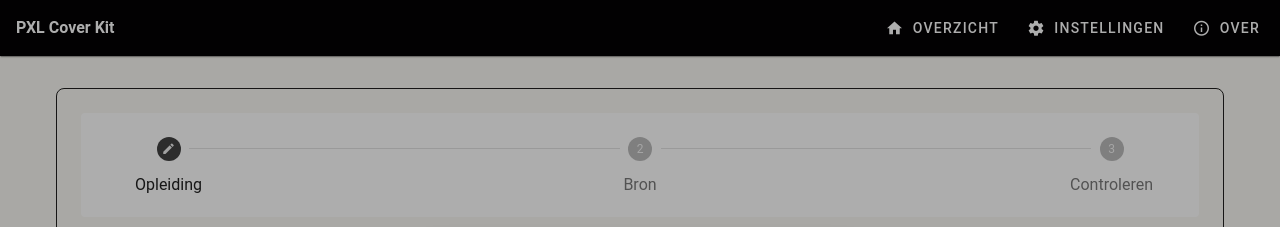
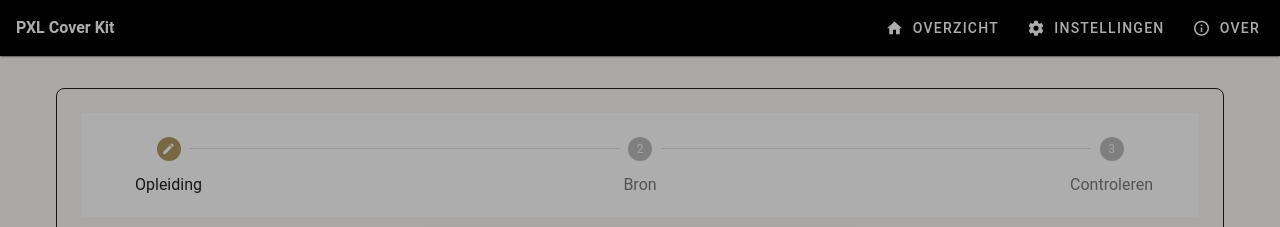
Before and after one commit to tomcoolpxl/pxl-coverkit, a Vue app: page /#/cards/new in a window 1280 px wide. Shown: the top 227 px of the page. Built offline with nearby package versions, Linux system fonts and the light colour scheme.

Commit message:
style(wizard): highlight active step in brand color for better visibility

```diff
--- a/src/features/overview/OverviewPage.vue
+++ b/src/features/overview/OverviewPage.vue
@@ -278,11 +278,10 @@ function handleDeleteConfirm() {
     <template v-else>
       <div v-for="group in groupedCards" :key="group.year" class="mb-6">
         <div class="d-flex align-center ga-3 mb-3">
-          <h2 class="text-h6 mb-0">Academiejaar {{ group.label }}</h2>
+          <h2 class="text-h6 mb-0 text-no-wrap flex-shrink-0 text-primary">
+            Academiejaar {{ group.label }}
+          </h2>
           <v-divider class="flex-grow-1" />
-          <span class="text-caption text-medium-emphasis">
-            {{ group.cards.length }} voorblad(en)
-          </span>
         </div>
         <v-row dense>
           <v-col v-for="card in group.cards" :key="card.id" cols="12" sm="6" lg="4">
--- a/src/features/wizard/WizardPage.vue
+++ b/src/features/wizard/WizardPage.vue
@@ -167,4 +167,12 @@ onBeforeUnmount(() => {
   clip: rect(0, 0, 0, 0);
   border: 0;
 }
+
+/* Highlight the active step in the brand color. Vuetify otherwise paints the
+   active and completed avatars the same surface-variant grey; completed/past
+   valid steps keep that grey, the active one gets primary. */
+.v-stepper :deep(.v-stepper-item--selected .v-stepper-item__avatar.v-avatar) {
+  background: rgb(var(--v-theme-primary));
+  color: rgb(var(--v-theme-on-primary));
+}
 </style>
```
